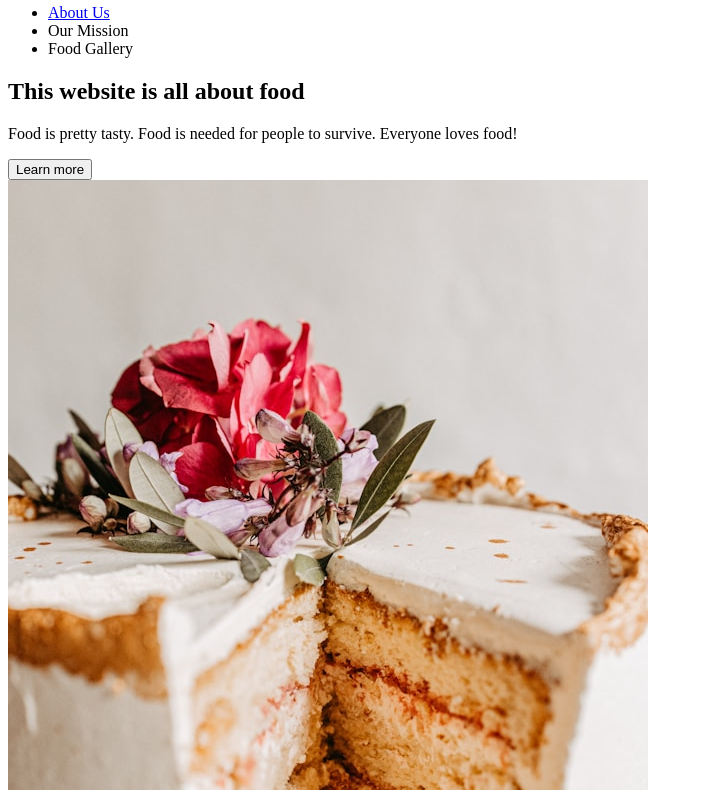
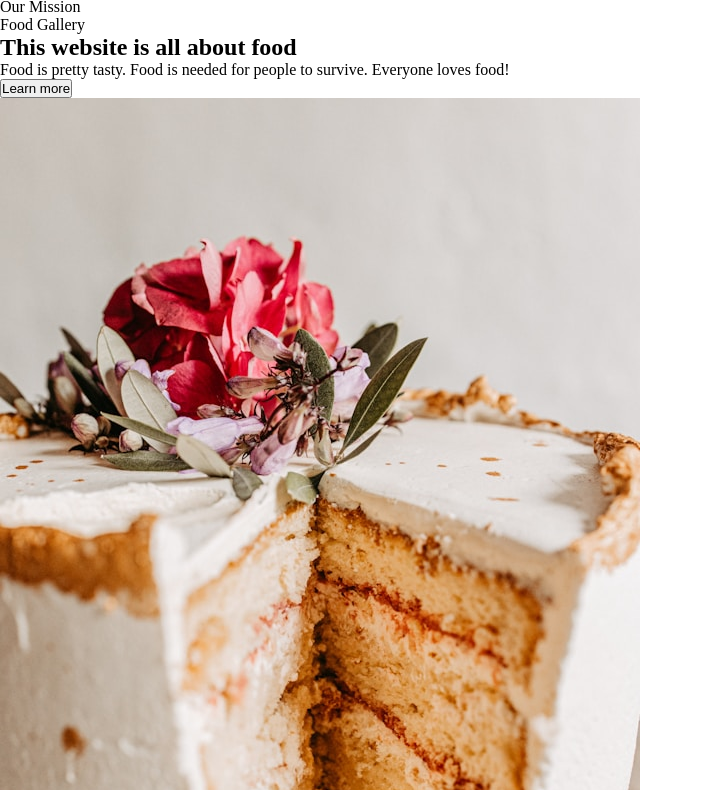
Before and after one commit to Eddie9421/food, a plain HTML site: page index.html in a window 1280 px wide. Shown: the part 973-1763 px from the top of the page, without its empty margins (0-711 px from the left). Drawn offline with Linux system fonts and the light colour scheme.

Commit message:
Started some basic CSS adjustments

```diff
--- a/index.html
+++ b/index.html
@@ -3,6 +3,7 @@
     <head>
         <meta charset="UTF-8">
         <meta name="viewport" content="width=device-width, initial-scale=1.0">
+        <link rel="stylesheet" href="styles.css">
         <title>Food</title>
     </head>
     <body>
--- a/styles.css
+++ b/styles.css
@@ -0,0 +1,10 @@
+* {
+    margin: 0;
+    padding: 0;
+    box-sizing: 0;
+}
+
+body {
+    display: flex;
+    flex-direction: column;
+}
```
